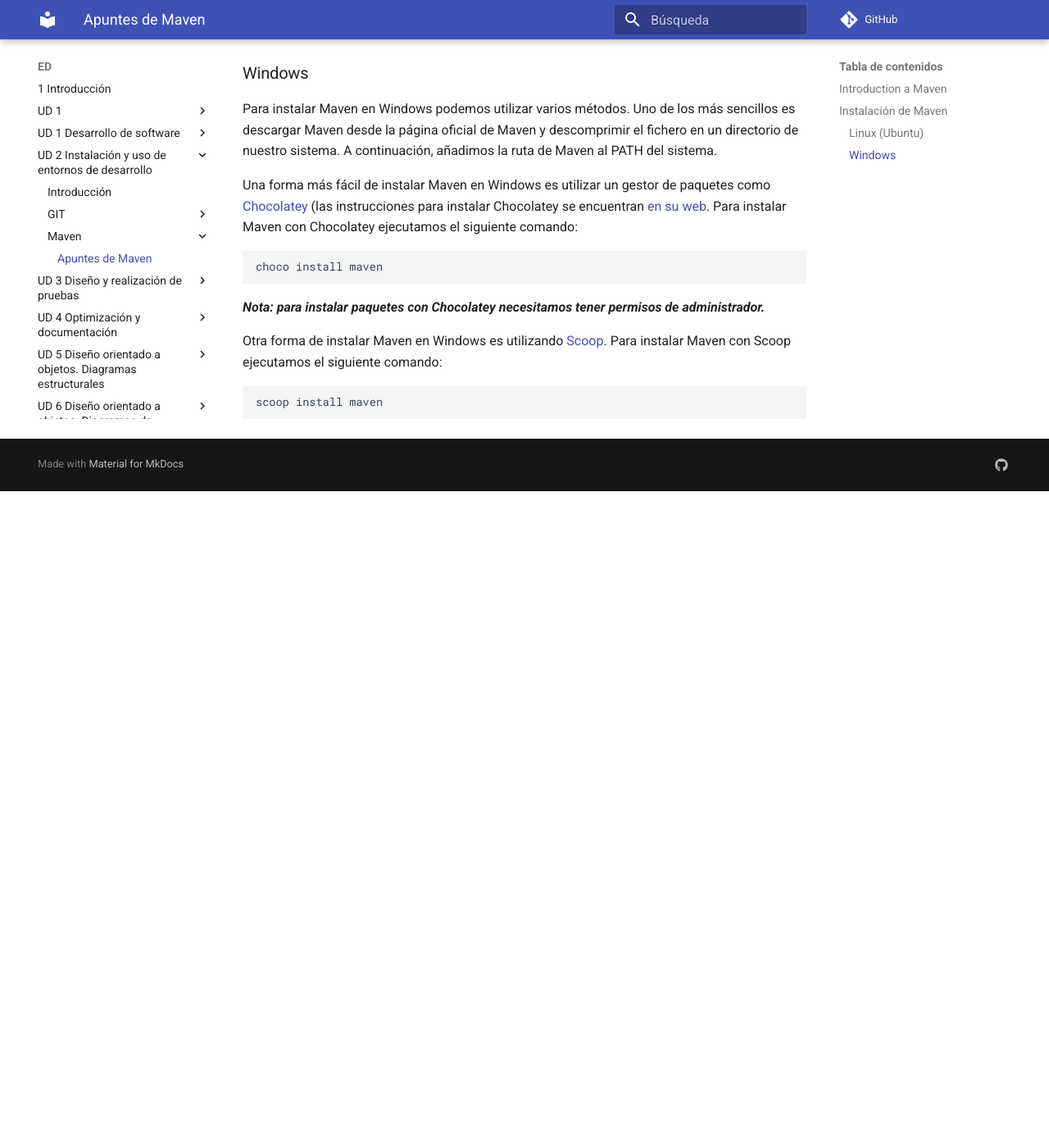
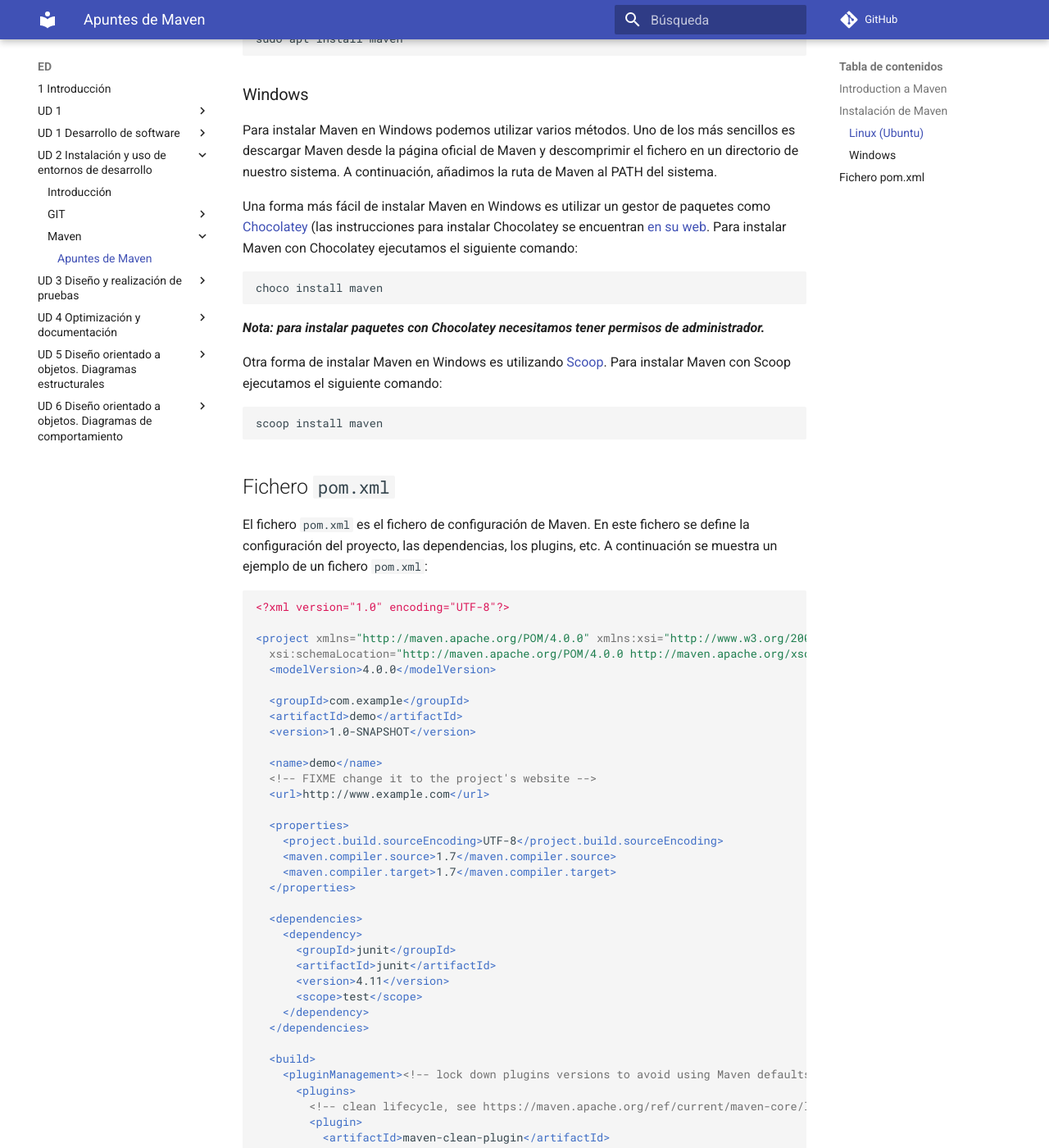
Before and after one commit to mmourazos/Curso-2024-2025, an MkDocs documentation site: the page built from docs/ED/UD 2 - Instalación y uso de entornos de desarrollo/Maven/Apuntes de maven.md, in a window 1280 px wide and 1400 px high, scrolled down 1330 px. Shown: the whole window at 82% size. Built offline with MkDocs 1.6.1 and Material for MkDocs 9.7.7, drawn with Linux system fonts in a browser that asks for light colours; comment, search, counter and statistics services are not loaded; before the commit the page ends 1929 px from its top, so only the background shows below that; some of the changed text lies outside the part shown.

Commit message:
Continuando con los apuntes de maven.

````diff
--- a/docs/ED/UD 2 - Instalación y uso de entornos de desarrollo/Maven/Apuntes de maven.md
+++ b/docs/ED/UD 2 - Instalación y uso de entornos de desarrollo/Maven/Apuntes de maven.md
@@ -44,3 +44,85 @@
 ```powershell
 scoop install maven
 ```
+
+## Fichero `pom.xml`
+
+El fichero `pom.xml` es el fichero de configuración de Maven. En este fichero se define la configuración del proyecto, las dependencias, los plugins, etc. A continuación se muestra un ejemplo de un fichero `pom.xml`:
+
+```xml
+<?xml version="1.0" encoding="UTF-8"?>
+
+<project xmlns="http://maven.apache.org/POM/4.0.0" xmlns:xsi="http://www.w3.org/2001/XMLSchema-instance"
+  xsi:schemaLocation="http://maven.apache.org/POM/4.0.0 http://maven.apache.org/xsd/maven-4.0.0.xsd">
+  <modelVersion>4.0.0</modelVersion>
+
+  <groupId>com.example</groupId>
+  <artifactId>demo</artifactId>
+  <version>1.0-SNAPSHOT</version>
+
+  <name>demo</name>
+  <!-- FIXME change it to the project's website -->
+  <url>http://www.example.com</url>
+
+  <properties>
+    <project.build.sourceEncoding>UTF-8</project.build.sourceEncoding>
+    <maven.compiler.source>1.7</maven.compiler.source>
+    <maven.compiler.target>1.7</maven.compiler.target>
+  </properties>
+
+  <dependencies>
+    <dependency>
+      <groupId>junit</groupId>
+      <artifactId>junit</artifactId>
+      <version>4.11</version>
+      <scope>test</scope>
+    </dependency>
+  </dependencies>
+
+  <build>
+    <pluginManagement><!-- lock down plugins versions to avoid using Maven defaults (may be moved to parent pom) -->
+      <plugins>
+        <!-- clean lifecycle, see https://maven.apache.org/ref/current/maven-core/lifecycles.html#clean_Lifecycle -->
+        <plugin>
+          <artifactId>maven-clean-plugin</artifactId>
+          <version>3.1.0</version>
+        </plugin>
+        <!-- default lifecycle, jar packaging: see https://maven.apache.org/ref/current/maven-core/default-bindings.html#Plugin_bindings_for_jar_packaging -->
+        <plugin>
+          <artifactId>maven-resources-plugin</artifactId>
+          <version>3.0.2</version>
+        </plugin>
+        <plugin>
+          <artifactId>maven-compiler-plugin</artifactId>
+          <version>3.8.0</version>
+        </plugin>
+        <plugin>
+          <artifactId>maven-surefire-plugin</artifactId>
+          <version>2.22.1</version>
+        </plugin>
+        <plugin>
+          <artifactId>maven-jar-plugin</artifactId>
+          <version>3.0.2</version>
+        </plugin>
+        <plugin>
+          <artifactId>maven-install-plugin</artifactId>
+          <version>2.5.2</version>
+        </plugin>
+        <plugin>
+          <artifactId>maven-deploy-plugin</artifactId>
+          <version>2.8.2</version>
+        </plugin>
+        <!-- site lifecycle, see https://maven.apache.org/ref/current/maven-core/lifecycles.html#site_Lifecycle -->
+        <plugin>
+          <artifactId>maven-site-plugin</artifactId>
+          <version>3.7.1</version>
+        </plugin>
+        <plugin>
+          <artifactId>maven-project-info-reports-plugin</artifactId>
+          <version>3.0.0</version>
+        </plugin>
+      </plugins>
+    </pluginManagement>
+  </build>
+</project>
+```
````
